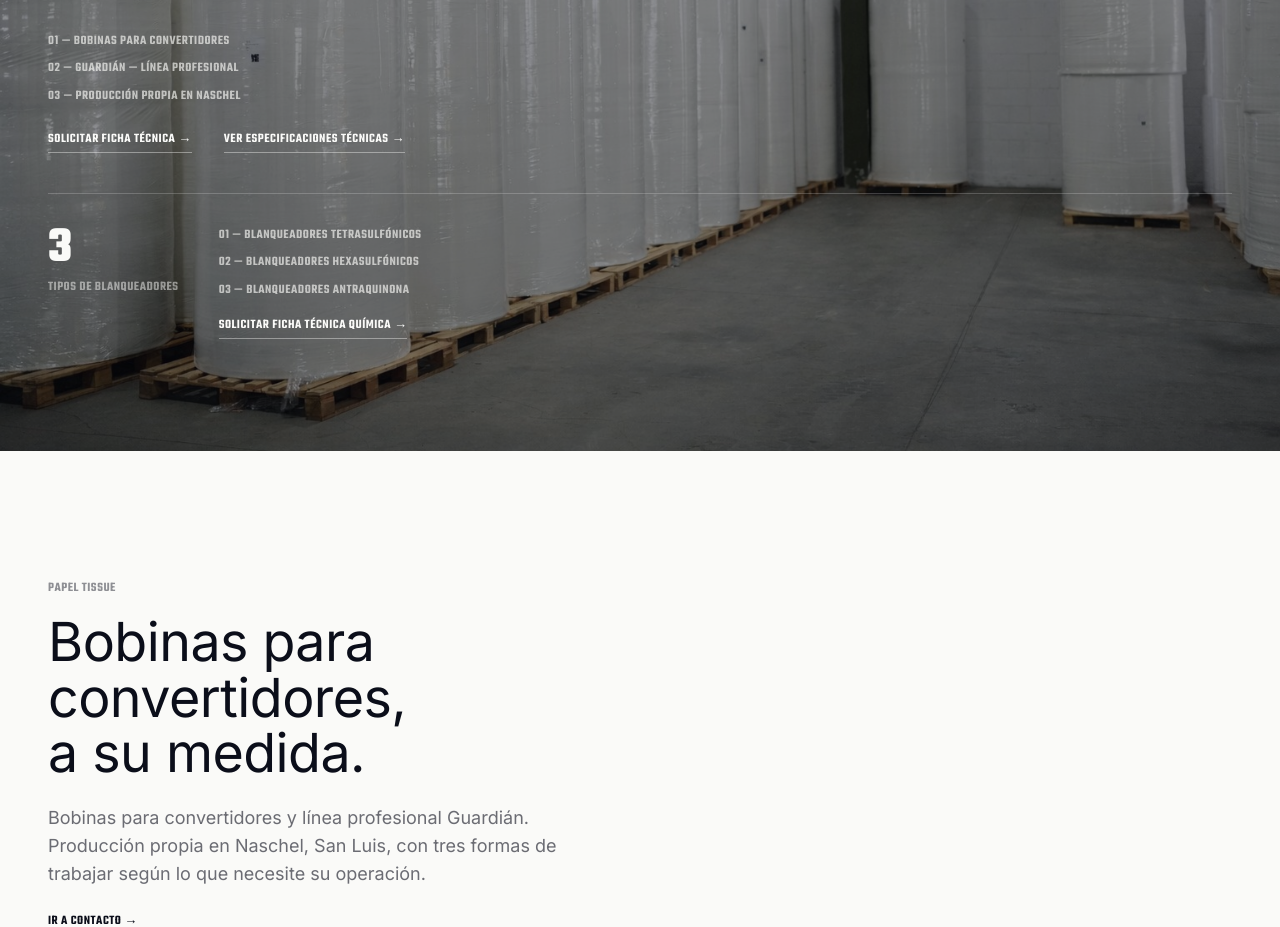
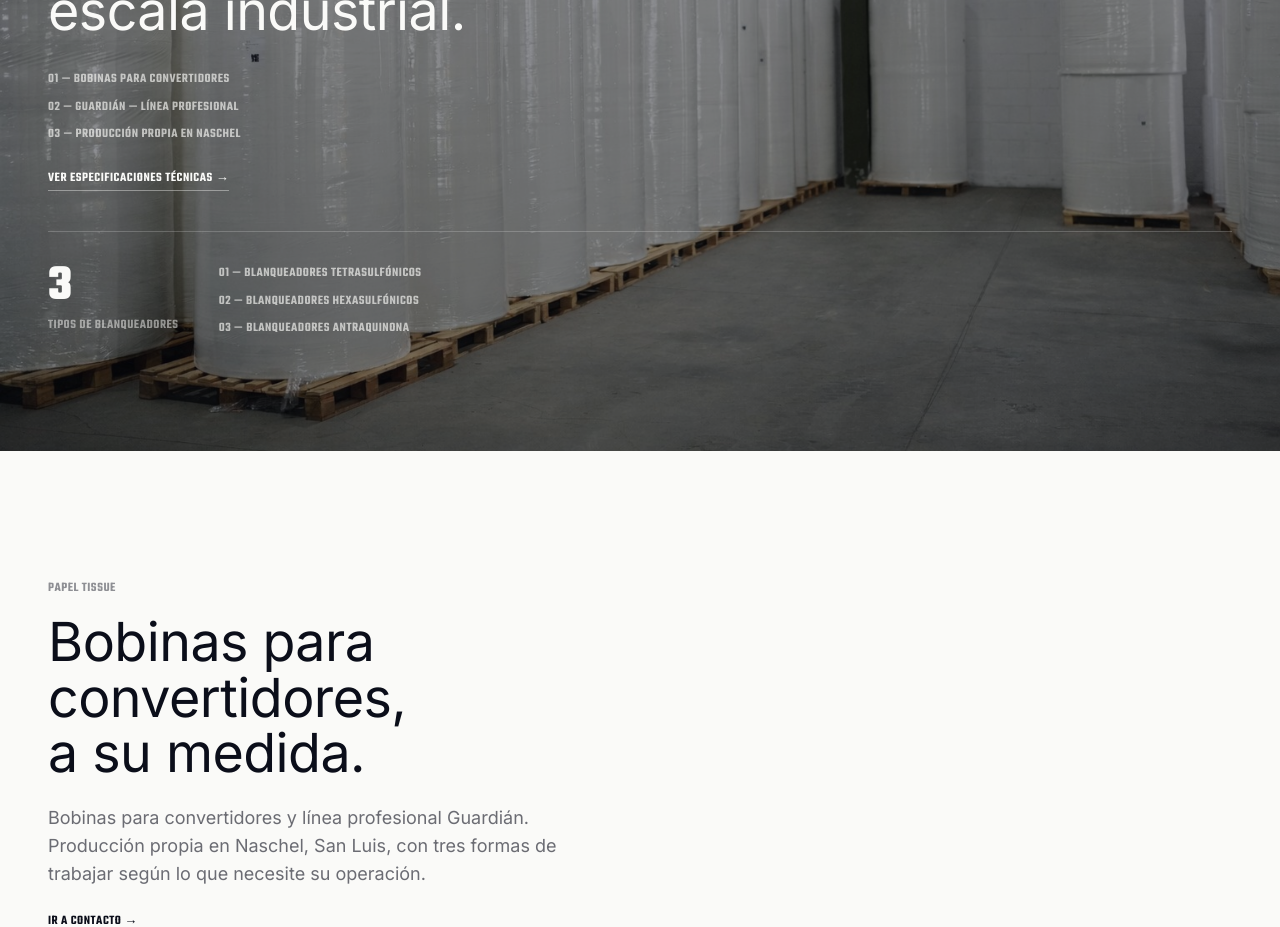
Before and after one commit to Webflowrepository/COTA, a Next.js app: page / in a window 1280 px wide. Shown: the part 4200-5127 px from the top of the page. Built offline with nearby package versions, Linux system fonts and the light colour scheme.

Commit message:
style: sacar CTAs de ficha tecnica de seccion quimicos/papel

```diff
--- a/components/sections/ChemicalsToPaper.tsx
+++ b/components/sections/ChemicalsToPaper.tsx
@@ -53,12 +53,6 @@ export default function ChemicalsToPaper() {
         </ul>
         <div className="mt-6 flex flex-wrap gap-x-8 gap-y-3">
           <a
-            href={`mailto:${cota.contact.email}?subject=${encodeURIComponent("Ficha técnica — Bobinas para convertidores")}`}
-            className="font-label inline-block w-fit border-b border-paper/40 pb-0.5 text-paper transition-colors hover:border-paper"
-          >
-            Solicitar ficha técnica <span className="cta-arrow">→</span>
-          </a>
-          <a
             href="#papel"
             className="font-label inline-block w-fit border-b border-paper/40 pb-0.5 text-paper transition-colors hover:border-paper"
           >
@@ -83,12 +77,6 @@ export default function ChemicalsToPaper() {
                   </li>
                 ))}
               </ul>
-              <a
-                href={`mailto:${cota.contact.email}?subject=${encodeURIComponent("Ficha técnica — Blanqueadores y químicos")}`}
-                className="font-label mt-4 inline-block w-fit border-b border-paper/40 pb-0.5 text-paper transition-colors hover:border-paper"
-              >
-                Solicitar ficha técnica química <span className="cta-arrow">→</span>
-              </a>
             </div>
           </div>
         </div>
```
